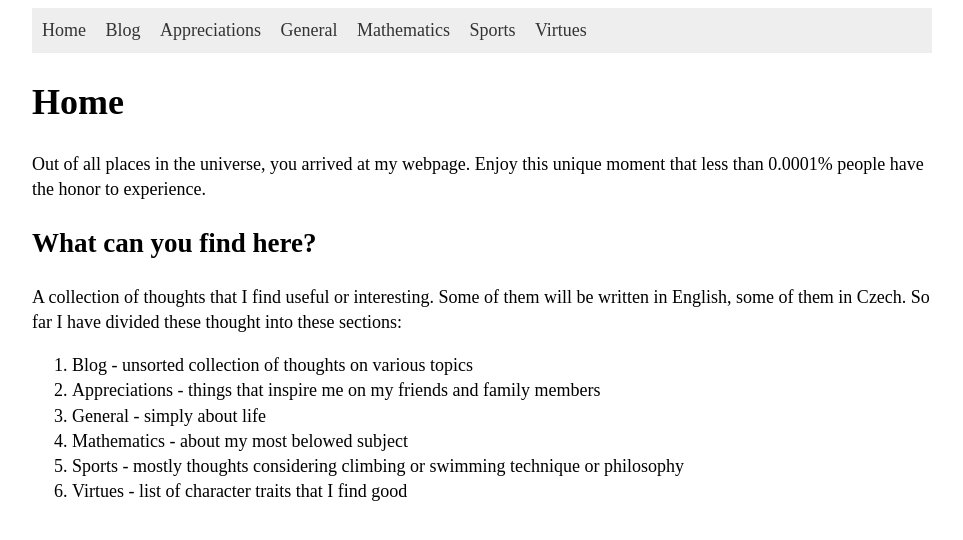
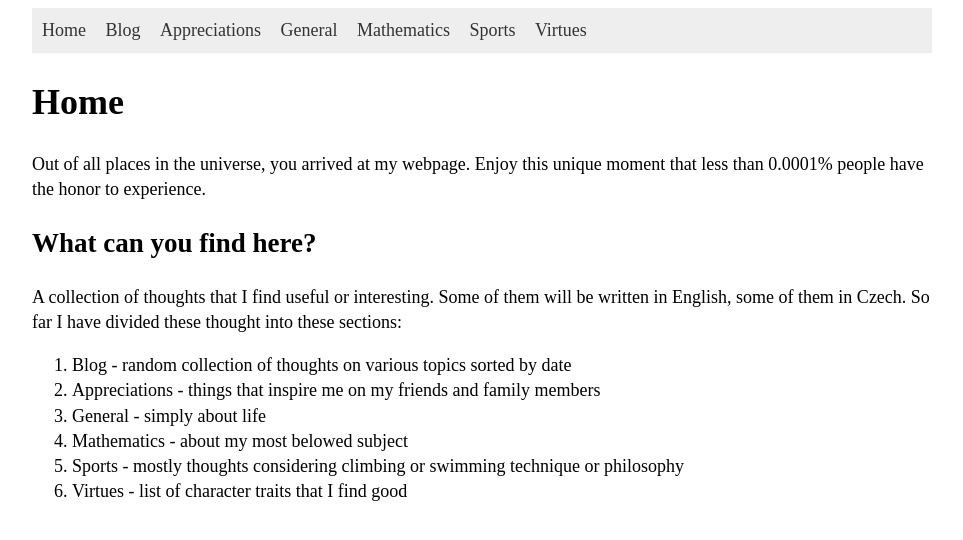
Before and after one commit to hartmaj2/hartmaj2.github.io, a Jekyll site: the page built from index.md, in a window 1280 px wide. Shown: the top 540 px of the page, without its empty margins (158-1121 px from the left). Built offline with Jekyll 4.4.1, drawn with Linux system fonts in a browser that asks for light colours.

Commit message:
Update home text

```diff
--- a/index.md
+++ b/index.md
@@ -11,7 +11,7 @@ Out of all places in the universe, you arrived at my webpage. Enjoy this unique
 ## What can you find here?
 
 A collection of thoughts that I find useful or interesting. Some of them will be written in English, some of them in Czech. So far I have divided these thought into these sections:
-1. Blog - unsorted collection of thoughts on various topics
+1. Blog - random collection of thoughts on various topics sorted by date
 2. Appreciations - things that inspire me on my friends and family members
 3. General - simply about life
 4. Mathematics - about my most belowed subject
```
